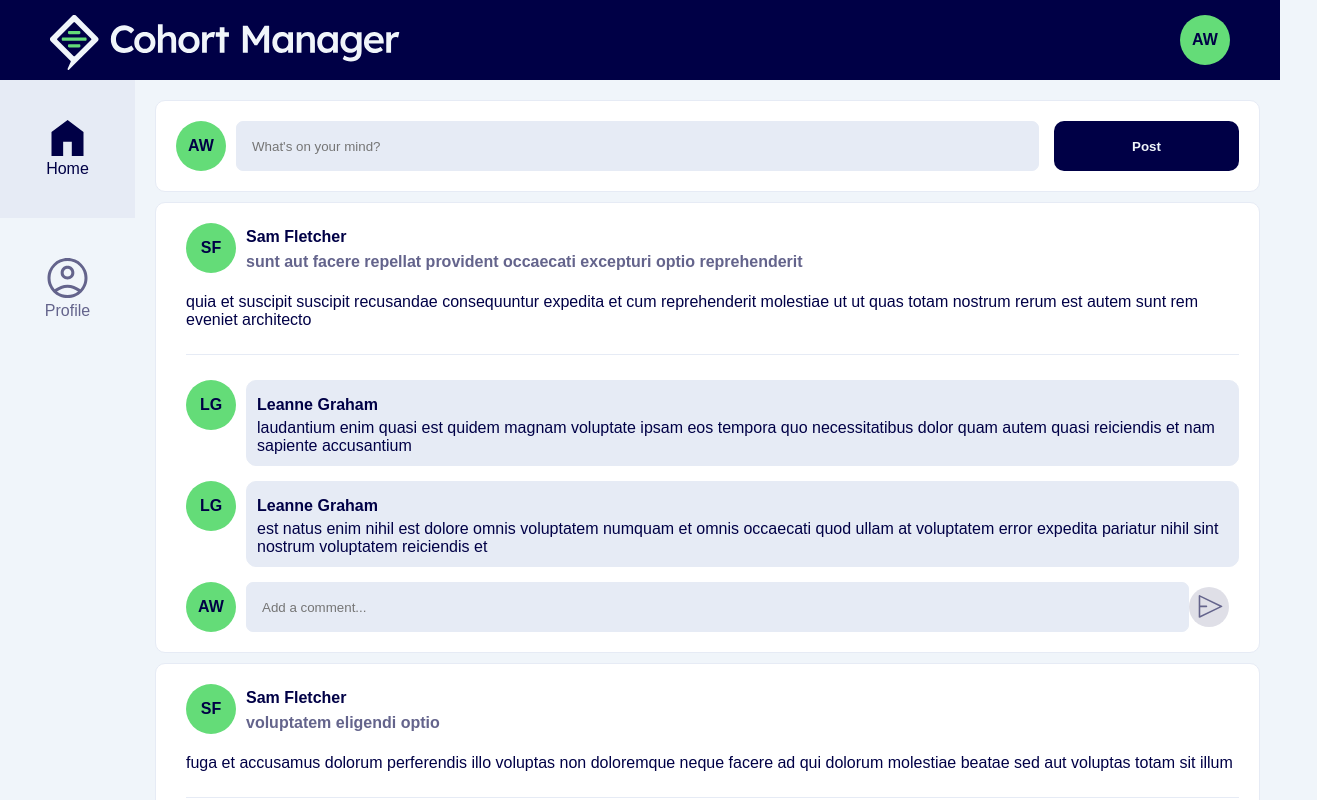
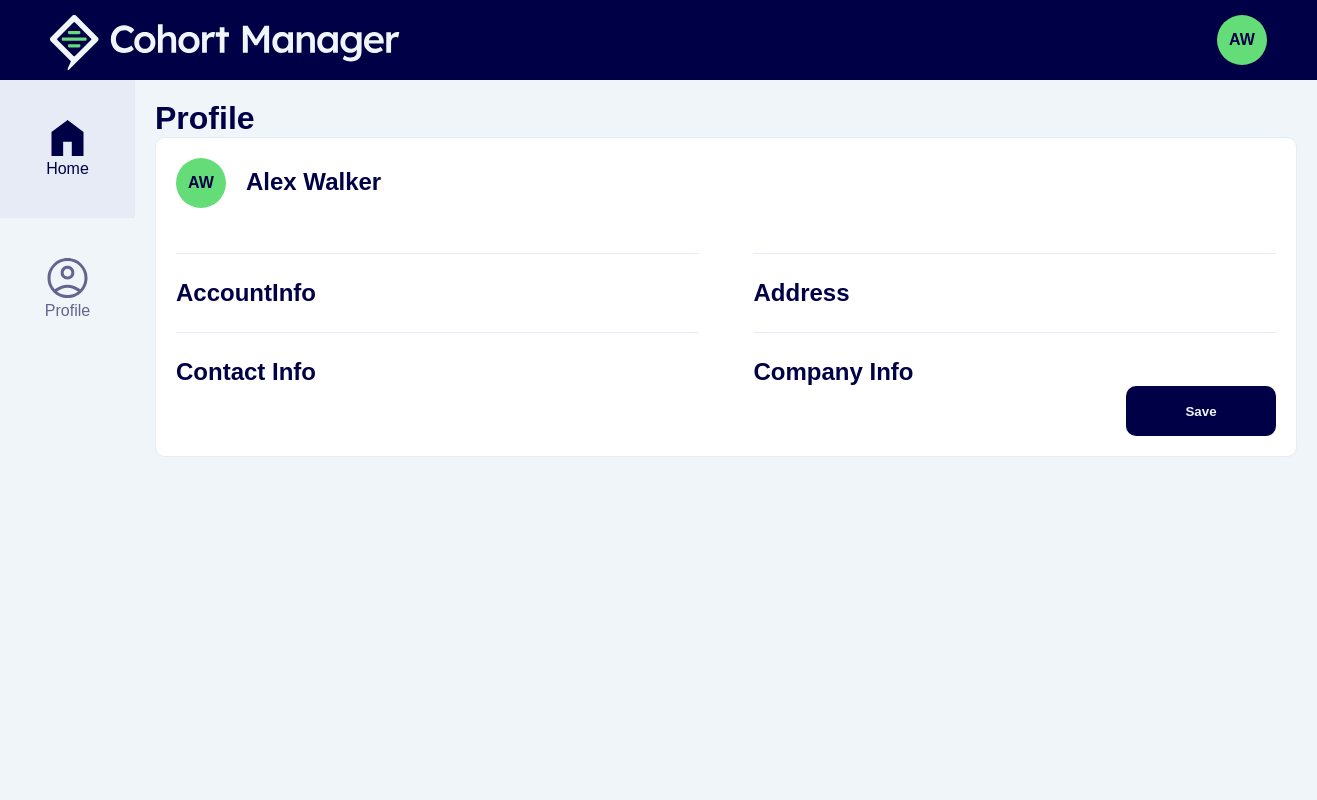
Before and after one commit to boolean-uk/react-cohort-dashboard-challenge, a React (Create React App) app: page / in a window 1280 px wide. Shown: the top 800 px of the page, 1317 px wide, since content can reach past the window. Built offline with nearby package versions, Linux system fonts and the light colour scheme.

Commit message:
Profile page structure

```diff
--- a/src/App.js
+++ b/src/App.js
@@ -12,8 +12,8 @@ function App() {
 
       {/* <TODO: use routing to choose between Dashboard and Profile Page below */}
 
-      <Dashboard />
-      {/* <Profile /> */}
+      {/* <Dashboard /> */}
+      <Profile />
 
     </div>
   );
--- a/src/pages/Dashboard/components/PostFeed.js
+++ b/src/pages/Dashboard/components/PostFeed.js
@@ -1,6 +1,6 @@
 import Post from "./Post"
 
-const postsFromAPI = [
+const demoPosts = [
   {
     "userId": 1,
     "id": 1,
@@ -22,7 +22,7 @@ const postsFromAPI = [
 ]
 
 export default function PostFeed() {
-  const posts = postsFromAPI
+  const posts = demoPosts
 
   return (
     <div className='post-feed'>
--- /dev/null
+++ b/src/pages/Profile/components/ProfileContent.js
@@ -0,0 +1,21 @@
+import UserBanner from "../../../components/UserBanner";
+import ProfileForm from "./ProfileForm";
+
+function ProfileHeader({ name }) {
+  return (
+    <div className='profile-header'>
+      <UserBanner name={name} />
+      <h2 className='name'>{name}</h2>
+    </div>
+  )
+}
+
+export default function ProfileContent({ user }) {
+
+  return (
+    <div className='profile-content box-container box-container-white'>
+      <ProfileHeader name={user.name} />
+      <ProfileForm user={user} />
+    </div>
+  )
+}
--- a/src/pages/Profile/components/ProfileForm.js
+++ b/src/pages/Profile/components/ProfileForm.js
@@ -1,22 +1,150 @@
-import UserBanner from "../../../components/UserBanner"
+import Delimeter from "../../../components/Delimeter"
 
-function ProfileHeader() {
-  const name = 'Alex Walker'
+function InputField({ label, type, name, defaultValue, isReqired }) {
+  if (isReqired) {
+    label += '*'
+  }
 
   return (
-    <div className='profile-header'>
-      <UserBanner name={name} />
-      <h2>{name}</h2>
+    <label className='input-field'>
+      {label}
+      <input
+        type={type}
+        name={name}
+        defaultValue={defaultValue}
+        required={isReqired}
+      />
+    </label>
+  )
+}
+
+function AccountInfo({ firstName, lastName, username, email }) {
+
+  return (
+    <div className='account-info'>
+      <Delimeter />
+      <h2>AccountInfo</h2>
+
+
+      {/* <InputField
+        label='First Name'
+        type='text'
+        name='firstName'
+        defaultValue={firstName}
+        isReqired={true}
+      />
+
+      <InputField
+        label='Last Name'
+        type='text'
+        name='lastName'
+        defaultValue={lastName}
+        isReqired={true}
+      />
+
+      <InputField
+        label='Username'
+        type='text'
+        name='username'
+        defaultValue={username}
+        isReqired={true}
+      />
+
+      <InputField
+        label='Email'
+        type='email'
+        name='email'
+        defaultValue={email}
+        isReqired={true}
+      /> */}
     </div>
   )
 }
 
-export default function ProfileForm() {
+function Address() {
 
   return (
-    <form className='profile-form box-container box-container-white'>
-      <ProfileHeader />
+    <div className='address'>
+      <Delimeter />
+      <h2>Address</h2>
+    </div>
+  )
+}
 
+function ContactInfo() {
+
+  return (
+    <div className='contact-info'>
+      <Delimeter />
+      <h2>Contact Info</h2>
+    </div>
+  )
+}
+
+function CompanyInfo() {
+
+  return (
+    <div className='company-info'>
+      <Delimeter />
+      <h2>Company Info</h2>
+    </div>
+  )
+}
+
+function SaveButton() {
+  return (
+    <button type='submit' className='save-button'>
+      Save
+    </button>
+  )
+}
+
+const demoUser = {
+  "id": 1,
+  "name": "Alex Walker",
+  "username": "AWalker",
+  "email": "Sincere@april.biz",
+  "address": {
+    "street": "Kulas Light",
+    "suite": "Apt. 556",
+    "city": "Gwenborough",
+    "zipcode": "92998-3874",
+    "geo": {
+      "lat": "-37.3159",
+      "lng": "81.1496"
+    }
+  },
+  "phone": "1-770-736-8031 x56442",
+  "website": "hildegard.org",
+  "company": {
+    "name": "Romaguera-Crona",
+    "catchPhrase": "Multi-layered client-server neural-net",
+    "bs": "harness real-time e-markets"
+  }
+}
+
+export default function ProfileForm({ user }) {
+  /** TODO: fetch actual data from url:
+   * https://jsonplaceholder.typicode.com/users/${id}
+   */
+
+  const handleSubmit = (event) => {
+    event.preventDefault()
+  }
+
+  return (
+    <form onSubmit={handleSubmit} className='profile-form'>
+      <div className='row'>
+        <AccountInfo />
+        <Address />
+      </div>
+
+      <div className='row'>
+        <ContactInfo />
+        <CompanyInfo />
+      </div>
+
+      <SaveButton />
     </form>
   )
 }
--- a/src/pages/Profile/index.js
+++ b/src/pages/Profile/index.js
@@ -1,12 +1,37 @@
 import '../../styles/profile.css'
-import ProfileForm from "./components/ProfileForm";
+import ProfileContent from './components/ProfileContent';
+
+const demoUser = {
+  "id": 1,
+  "name": "Alex Walker",
+  "username": "AWalker",
+  "email": "Sincere@april.biz",
+  "address": {
+    "street": "Kulas Light",
+    "suite": "Apt. 556",
+    "city": "Gwenborough",
+    "zipcode": "92998-3874",
+    "geo": {
+      "lat": "-37.3159",
+      "lng": "81.1496"
+    }
+  },
+  "phone": "1-770-736-8031 x56442",
+  "website": "hildegard.org",
+  "company": {
+    "name": "Romaguera-Crona",
+    "catchPhrase": "Multi-layered client-server neural-net",
+    "bs": "harness real-time e-markets"
+  }
+}
 
 export default function Profile() {
+  const user = demoUser
 
   return (
     <main className='main profile'>
       <h1>Profile</h1>
-      <ProfileForm />
+      <ProfileContent user={user} />
     </main>
   )
 }
--- a/src/styles/profile.css
+++ b/src/styles/profile.css
@@ -1,7 +1,42 @@
-.app > .profile > .profile-form {
+.app > .profile > .profile-content > .profile-header {
+  display: grid;
+  grid-template-columns: 70px auto;
+}
+
+.app > .profile > .profile-content > .profile-header > .name {
+  padding-top: 10px;
+}
+
+.app > .profile > .profile-content > .profile-form {
   margin-top: 20px;
+}
+
+.app > .profile > .profile-content > .profile-form > .row {
   display: grid;
+  grid-template-columns: 50% 50%;
+}
 
-  /* grid-template:; */
-  /* TODO: create grid-template rules for the profile form */
+.app > .profile > .profile-content > .profile-form > .row > .account-info {
+  margin-right: 5%;
 }
+
+.app > .profile > .profile-content > .profile-form > .row > .address {
+  margin-left: 5%;
+}
+
+.app > .profile > .profile-content > .profile-form > .row > .contact-info {
+  margin-right: 5%;
+}
+
+.app > .profile > .profile-content > .profile-form > .row > .company-info {
+  margin-left: 5%;
+}
+
+.app > .profile > .profile-content > .profile-form > .save-button {
+  margin-left: 950px;
+  height: 50px;
+  width: 150px;
+  font-weight: bold;
+  border-radius: 10px;
+  border-style: none;
+}
```
